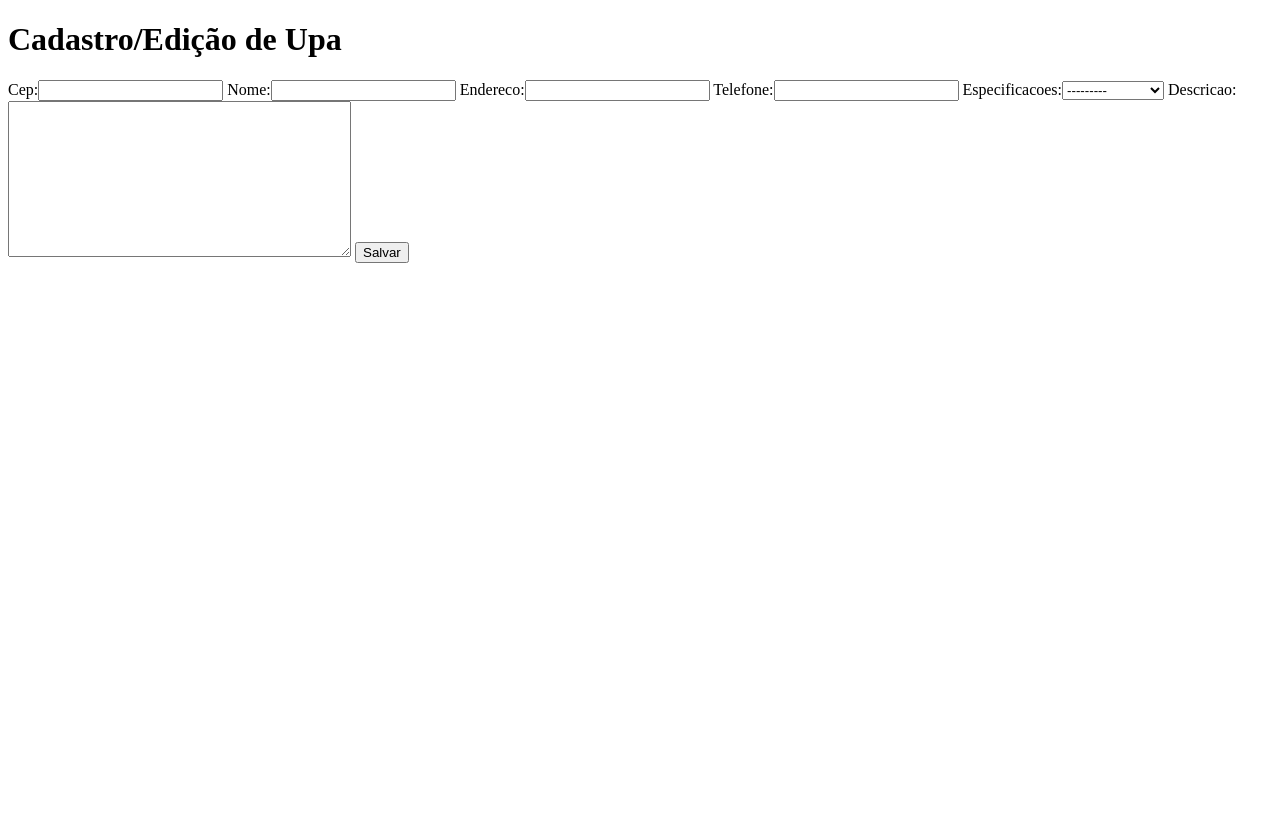
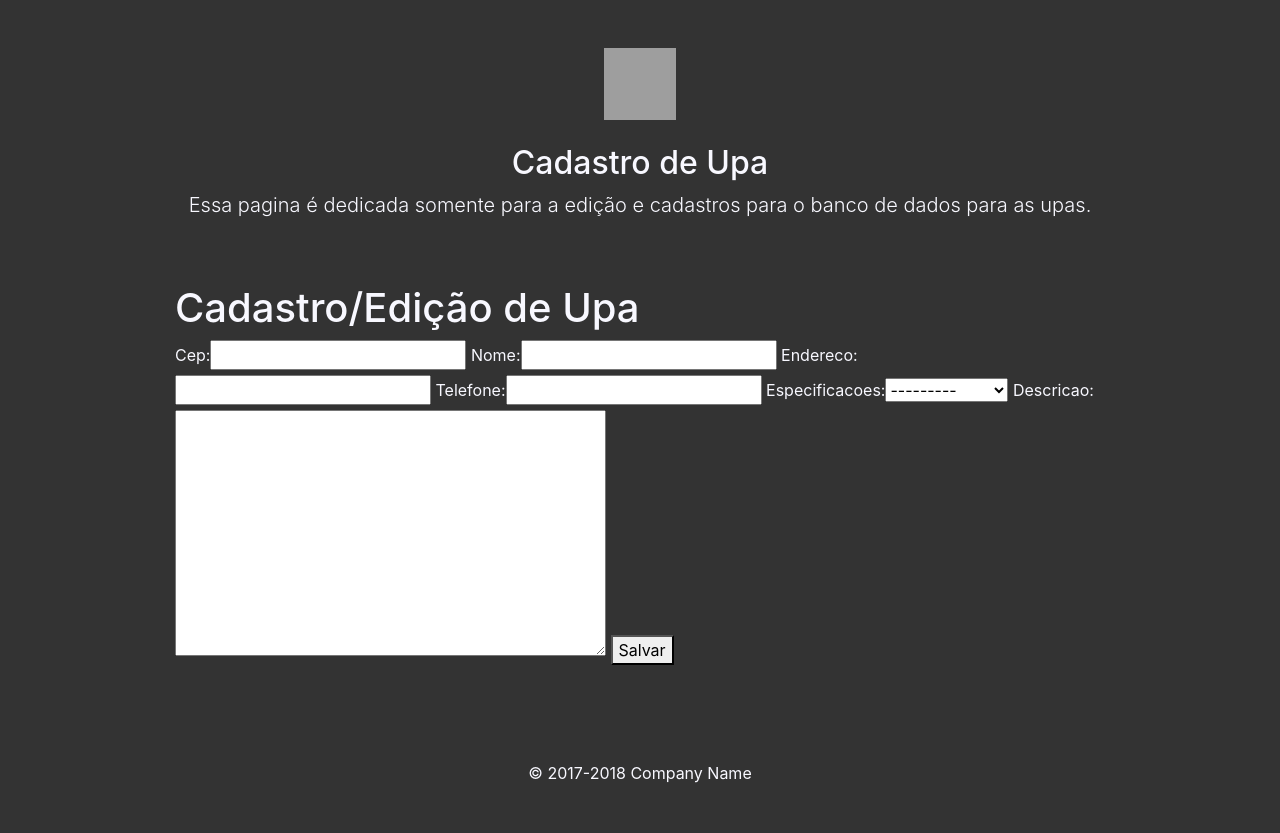
Before and after one commit to gantz27/projeto_UPA, a Django app: page /new in a window 1280 px wide. Before the commit the page ends 263 px from the top, so only its background shows below. Run offline with Django 3.2, Linux system fonts and the light colour scheme; some libraries are stand-ins or nearby versions; grey boxes are pictures that could not be loaded.

Commit message:
Arrumando a Pagina do forms e adicionando a lista de upas no html principal.

```diff
--- /dev/null
+++ b/upa/static/css/main-forms.css
@@ -0,0 +1,26 @@
+.container {
+    max-width: 960px;
+  }
+  body {
+    height: 100%;
+    background-color: #333;
+  }
+.centro{
+    background-color: #333;
+}
+.ligeiro{
+    color:#F8F8FF;
+}
+p{
+    color:#F8F8FF;
+}
+h1,h2{
+    color:#F8F8FF;
+}
+  .border-top { border-top: 1px solid #e5e5e5; }
+  .border-bottom { border-bottom: 1px solid #e5e5e5; }
+  .border-top-gray { border-top-color: #adb5bd; }
+
+  .box-shadow { box-shadow: 0 .25rem .75rem rgba(0, 0, 0, .05); }
+
+  .lh-condensed { line-height: 1.25; }
--- a/upa/static/css/main.css
+++ b/upa/static/css/main.css
@@ -41,6 +41,11 @@ body {
   text-shadow: 0 .05rem .1rem rgba(0, 0, 0, .5);
   box-shadow: inset 0 0 5rem rgba(0, 0, 0, .5);
   text-align: center;
+}
+.organizado{
+  text-align: left;
+  color: aqua;
+
 }
 
 .cover-container {
--- a/upa/templates/upa-form.html
+++ b/upa/templates/upa-form.html
@@ -1,26 +1,47 @@
+{% load static %}
 <!doctype html>
-<html lang="pt-br">
-<head>
-    <meta charset="UTF-8">
-    <meta name="viewport"
-        content="width=device-width, user-scalable-no, initial-scale=1.0, maximum-scale=1.0, minimum-scale=1.0">
-    <meta http-equiv="X-UA-Compatible" content="ie=edge">
-    <title>Upa</title>
-</head>
+<html lang="en">
+  <head>
+    <meta charset="utf-8">
+    <meta name="viewport" content="width=device-width, initial-scale=1, shrink-to-fit=no">
+    <meta name="description" content="">
+    <meta name="author" content="">
+    <link rel="icon" href="/docs/4.0/assets/img/favicons/favicon.ico">
+
+    <title>Cadastro de Upas</title>
+    <!-- Bootstrap core CSS -->
+    <link href="{% static 'css/bootstrap.min.css' %}" rel="stylesheet">
+
+    <!-- Custom styles for this template -->
+    <link href="{% static '/css/main-forms.css' %}" rel="stylesheet" type="text/css">
+  </head>
+
 
 <body>
+    <body class="centro">
+
+        <div class="container">
+          <div class="py-5 text-center">
+            <img class="d-block mx-auto mb-4" src="https://image.winudf.com/v2/image/YnIuY29tLnJpb2FwcHMuYmVuaHVycXMudXBhX2ljb25fMF8yOGJjNTI5MQ/icon.png?w=170&fakeurl=1" alt="" width="72" height="72">
+            <h2>Cadastro de Upa</h2>
+            <p class="lead">Essa pagina é dedicada somente para a edição e cadastros para o banco de dados para as upas.</p>
+          </div>
 
     <h1>Cadastro/Edição de Upa</h1>
-
+    <div class = "ligeiro" >
     <form method="POST">
         {% csrf_token %}
         {{ form }}
         <button type="submit">Salvar</button>
     </form>
-
-    {% if upa %}
-    <a href="{%url 'delete_upa' upa.id %}">Deletar</a>
-    {% endif %}
+    </div>
+    <footer class="my-5 pt-5 text-muted text-center text-small">
+        {% if upa %}
+        <a href="{%url 'delete_upa' upa.id %}">Deletar</a>
+        {% endif %}
+        <p class="mb-1">&copy; 2017-2018 Company Name</p>
+      </footer>
+    </div>
 
 </body>
 
```
Also changed, not shown: upa/templates/upa.html (+10 -0 lines), db.sqlite3.
